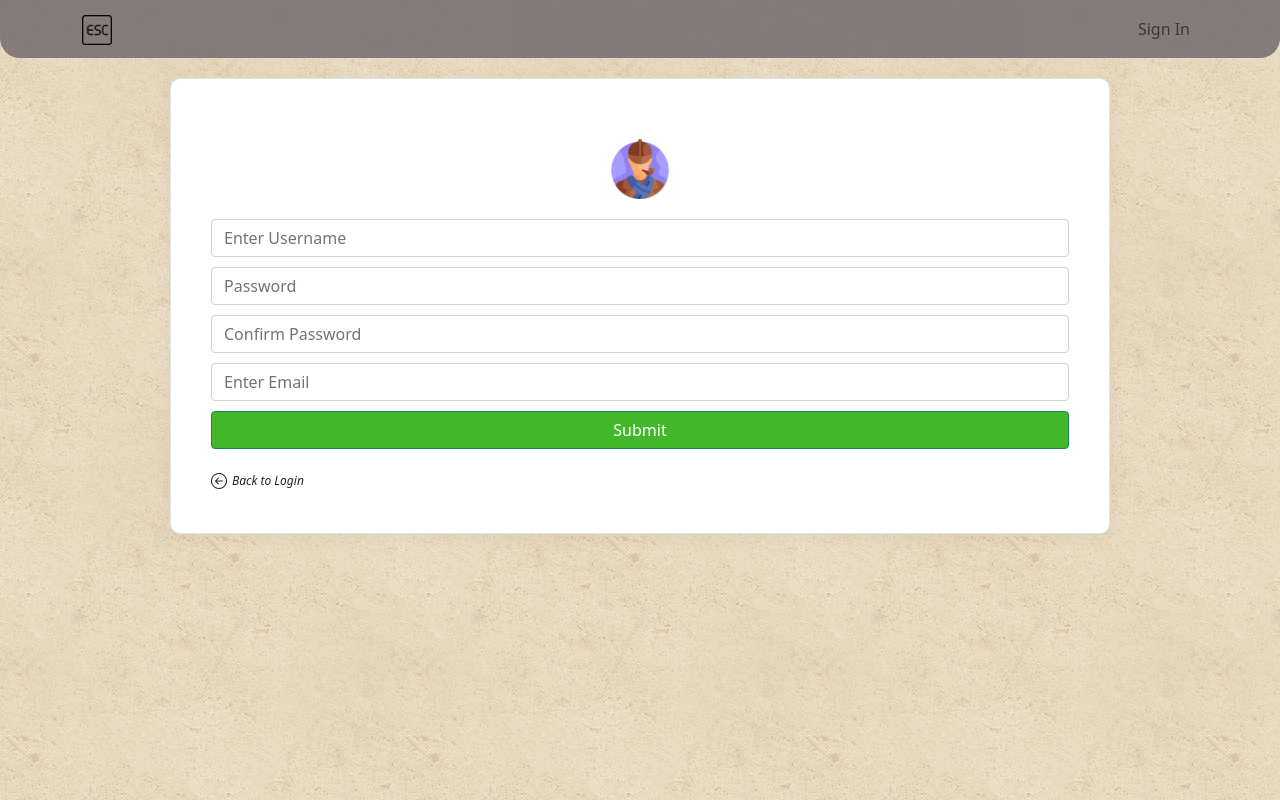
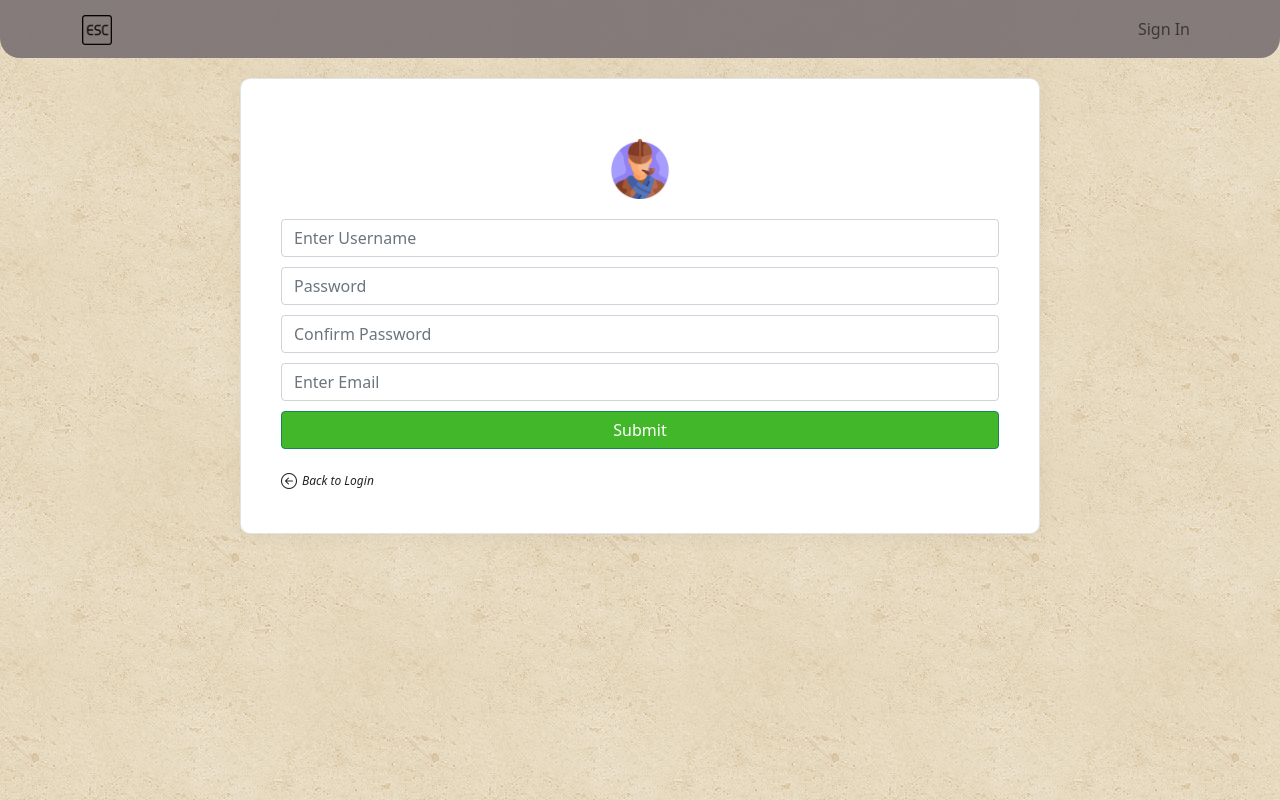
Before and after one commit to sh3ngsh3ng/Project-03, a React (Create React App) app in the folder project-03/: page /sign-up in a window 1280 px wide. Built offline with nearby package versions, Linux system fonts and the light colour scheme.

Commit message:
solved navbar bug (not remounted after login)

```diff
--- a/project-03/src/App.js
+++ b/project-03/src/App.js
@@ -16,12 +16,12 @@ function App() {
     <React.Fragment>
 
       <Router>
-        <NavBar />
+
         <Switch>
           {/* Start of Main Page */}
-          <Route exact path="/">
-            <MainPage />
-          </Route>
+            <Route exact path="/">
+              <MainPage />
+            </Route>
           {/* End of Main Page */}
 
           {/* Start of Contact Us Page */}
@@ -31,9 +31,11 @@ function App() {
           {/* End of Contact us page */}
 
           {/* Start of Login Page */}
+
           <Route exact path="/login">
-            <LoginPage />
+              <LoginPage />
           </Route>
+
           {/* End of login page */}
 
           {/* start of Sign up page */}
@@ -54,6 +56,7 @@ function App() {
           {/* End of product Display Page */}
 
         </Switch>
+
       </Router>
     </React.Fragment>
 
--- a/project-03/src/pages/LoginPage.js
+++ b/project-03/src/pages/LoginPage.js
@@ -1,9 +1,11 @@
 import axios from "axios"
-import { React, useEffect, useState} from "react"
+import React from "react"
+import { useEffect, useState} from "react"
 import {useHistory} from "react-router-dom"
 import { userLogo } from "../images"
 import FlashMessage from "react-flash-message"
 import { motion } from "framer-motion/dist/es"
+import NavBar from "../components/NavBar"
 
 export default function LoginPage() {
 
@@ -94,7 +96,9 @@ export default function LoginPage() {
 
 
     return (
-        <div id="login-form-div">
+        <React.Fragment>
+        <NavBar/>
+        <div id="login-form-div" className="container">
             {flashMessageLoginError()}
             <div id="login-form">
             <div id="login-form-brand-logo-div">
@@ -120,5 +124,6 @@ export default function LoginPage() {
             </div>
             </div>
         </div>
+        </React.Fragment>
     )
 }
--- a/project-03/src/pages/MainPage.js
+++ b/project-03/src/pages/MainPage.js
@@ -1,4 +1,5 @@
 import React from 'react'
+import NavBar from '../components/NavBar'
 import ProductSection from '../components/ProductSection'
 
 export default function MainPage () {
@@ -7,7 +8,10 @@ export default function MainPage () {
 
     return (
         <React.Fragment>
+            <NavBar/>
+            <div className="container">
                 <ProductSection />
+            </div>
         </React.Fragment>
     )
 
--- a/project-03/src/pages/SignUpPage.js
+++ b/project-03/src/pages/SignUpPage.js
@@ -1,9 +1,11 @@
 import axios from "axios"
-import {React, useState, useEffect} from "react"
+import React from "react"
+import {useState, useEffect} from "react"
 import {useHistory} from "react-router-dom"
 import { userLogo } from "../images"
 import { motion } from "framer-motion/dist/es"
 import FlashMessage from "react-flash-message"
+import NavBar from "../components/NavBar"
 
 
 export default function SignUpPage() {
@@ -96,7 +98,9 @@ export default function SignUpPage() {
 
 
     return(
-            <div id="sign-up-form-div">
+        <React.Fragment>
+            <NavBar />
+            <div id="sign-up-form-div" className="container">
                 {flashMessageSignUpError()}
                 <div id="sign-up-form">
                     <div id="sign-up-form-brand-logo-div">
@@ -123,5 +127,6 @@ export default function SignUpPage() {
                     </div>
                 </div>
             </div>
+        </React.Fragment>
     )
 }
```
